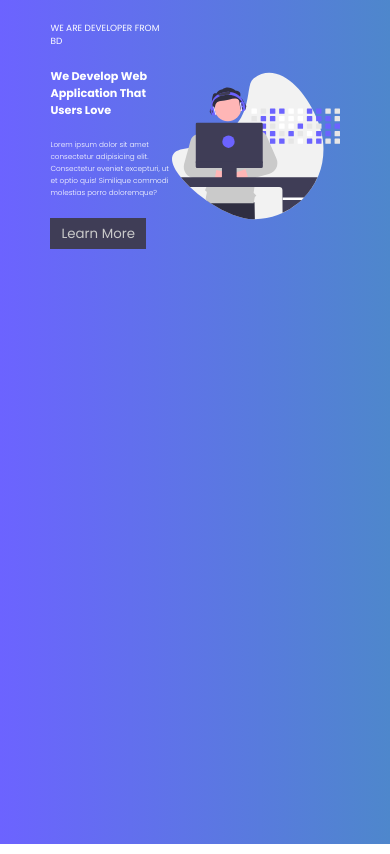
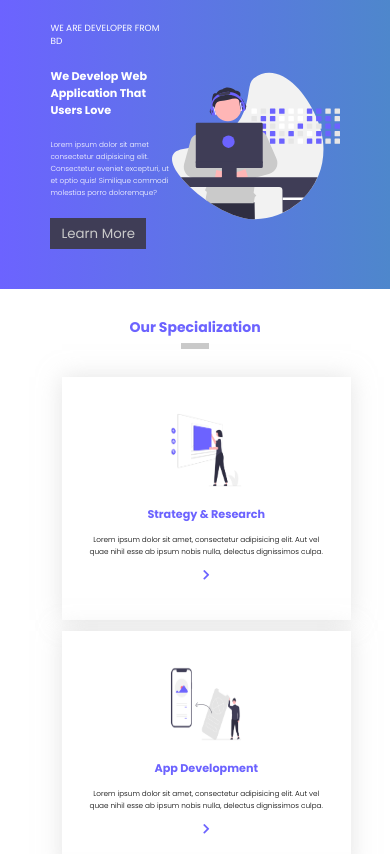
Before and after one commit to najmulmyself/Webie, a website: page index.html in a window 390 px wide. Shown: the top 854 px of the page. Drawn offline with Linux system fonts and the light colour scheme.

Commit message:
fixed tablet extra padding

```diff
--- a/sass/card.scss
+++ b/sass/card.scss
@@ -2,6 +2,10 @@
   background-color: #fff;
   min-height: 60vh;
   margin: 5rem 0;
+
+  @media only screen and (max-width: 1100px) {
+    min-height: auto;
+  }
 }
 .sec--title {
   text-align: center;
--- a/sass/header.scss
+++ b/sass/header.scss
@@ -7,6 +7,10 @@
   width: 100%;
   min-height: 100vh;
   color: #fff;
+
+  @media only screen and (max-width: 1100px) {
+    min-height: auto;
+  }
 }
 .logo {
   font-size: 2rem;
```
Also changed, not shown: css/style.css.
